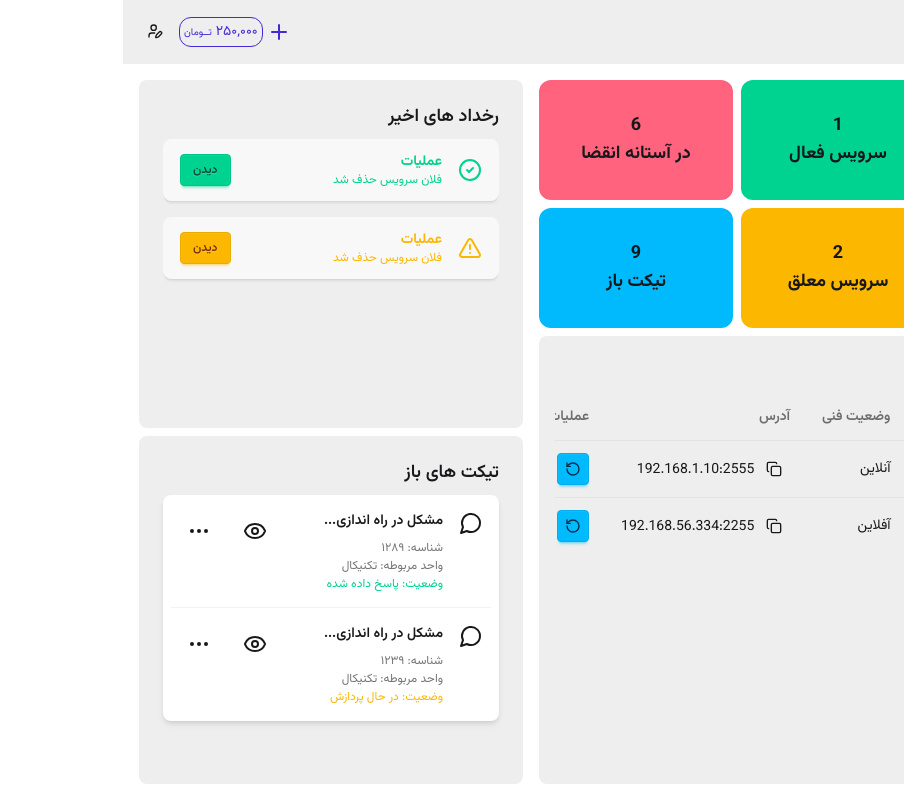
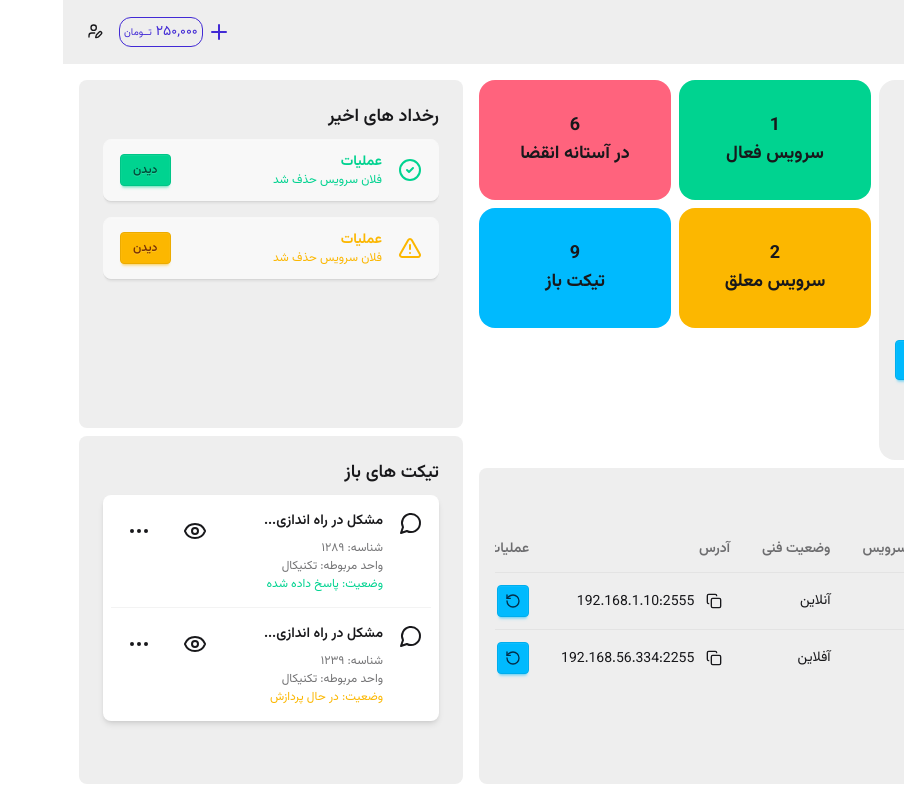
Before and after one commit to amir-reza-bijandi/tea-speak, a SvelteKit app: page /admin in a window 1280 px wide. Shown: the whole page, without its empty margins (376-1280 px from the left). Built offline with nearby package versions, Linux system fonts and the light colour scheme.

Commit message:
feat: build factor component

```diff
--- a/src/routes/admin/+page.svelte
+++ b/src/routes/admin/+page.svelte
@@ -8,7 +8,7 @@
 
 <div class="grid h-full grid-cols-[1fr_auto] gap-4 p-4">
 	<div class="grid grid-rows-[auto_1fr] gap-2">
-		<div class="flex">
+		<div class="flex gap-2">
 			<Factor />
 			<Announcement />
 		</div>
--- a/src/routes/admin/_lib/components/announcement.svelte
+++ b/src/routes/admin/_lib/components/announcement.svelte
@@ -49,7 +49,7 @@
 	{#each ANNOUNCEMENTS as { subtitle, title, type }}
 		<li
 			class={[
-				'flex flex-col items-center rounded-xl py-8 text-lg font-bold',
+				'flex flex-col items-center rounded-2xl py-8 text-lg font-bold',
 				ANNOUNCEMENT_CLASS_MAP[type]
 			]}
 		>
--- a/src/routes/admin/_lib/components/factor.svelte
+++ b/src/routes/admin/_lib/components/factor.svelte
@@ -2,11 +2,33 @@
 	import { toPersianNumber } from '$lib/utilities/to-persian-number';
 </script>
 
-<div class="w-full">
-	<div></div>
-	<div class="flex flex-col items-center rounded-xl border">
-		<span>موجودی فعلی</span>
-		<span>{toPersianNumber('250,000')}</span>
-		<button class="btn btn-info">افزایش</button>
+<div class="grid w-full grid-cols-2 gap-2">
+	<div class="flex w-full flex-wrap justify-between gap-2">
+		<div class="grid w-full grid-rows-2 gap-2 rounded-2xl bg-base-300 p-4">
+			<span
+				class=" flex w-full items-center justify-center border-b border-zinc-500 text-nowrap opacity-60"
+			>
+				خرج شده این ماه
+			</span>
+			<span class="flex w-full justify-center text-2xl">{toPersianNumber('46,000')} تومان</span>
+		</div>
+		<div class="grid w-full grid-rows-2 gap-2 rounded-2xl bg-base-300 p-4">
+			<span
+				class=" flex w-full items-center justify-center border-b border-zinc-500 text-nowrap opacity-60"
+				>تراکنش های این ماه</span
+			>
+			<span class="flex w-full justify-center text-2xl">{toPersianNumber('78')}</span>
+		</div>
+	</div>
+	<div class="grid grid-rows-2 items-center gap-3 rounded-2xl bg-base-300 p-4">
+		<div class="grid w-full grid-rows-2 gap-2 rounded-2xl bg-base-300 p-4">
+			<span
+				class=" flex w-full items-center justify-center border-b border-zinc-500 text-nowrap opacity-60"
+			>
+				موجودی فعلی
+			</span>
+			<span class="flex w-full justify-center text-2xl">{toPersianNumber('250,000')} تومان</span>
+		</div>
+		<button class="btn w-full btn-info">افزایش</button>
 	</div>
 </div>
```
